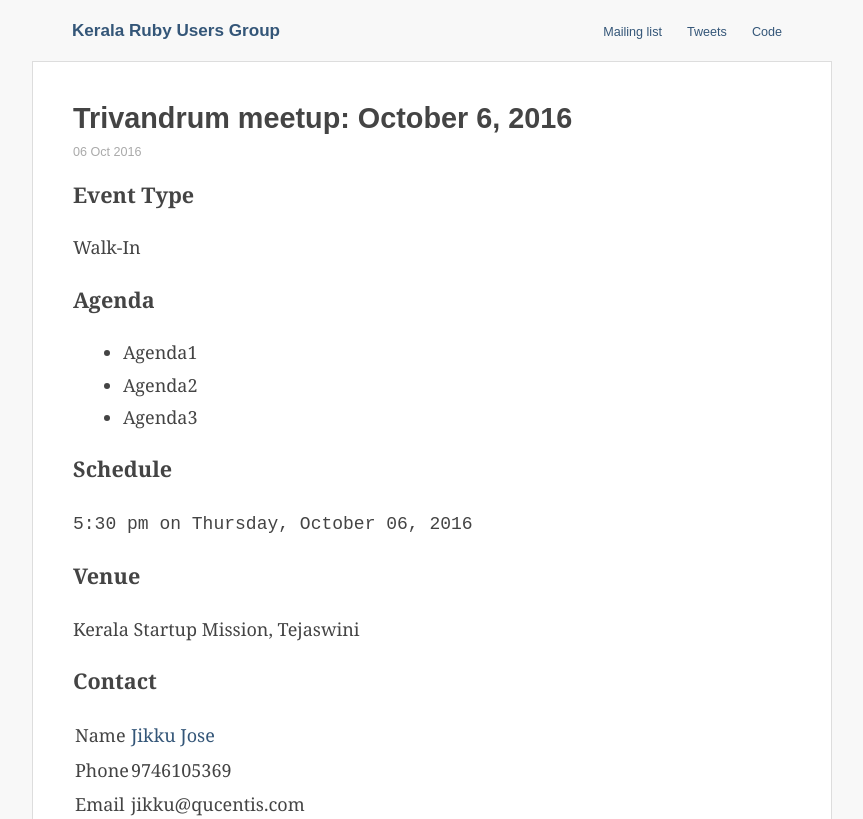
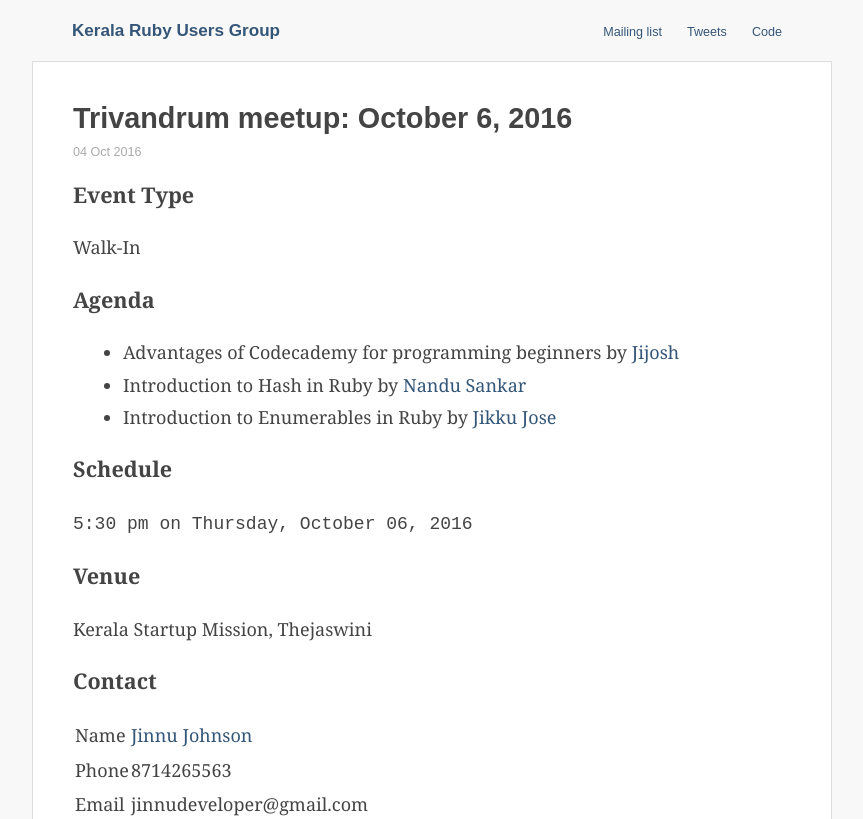
Before and after one commit to krug/krug.github.io, a Jekyll site: the page built from _posts/2016-10-04-trivandrum-october.md, in a window 1280 px wide, cut to the strip 0-819 px from the top of the page. Shown: the whole strip, without its empty margins (208-1071 px from the left). Built offline with Jekyll 4.4.1, drawn with Linux system fonts in a browser that asks for light colours.

Commit message:
Add Trivandrum Meetup

```diff
--- a/_posts/2016-10-06-trivandrum-october.md
+++ b/_posts/2016-10-04-trivandrum-october.md
@@ -11,9 +11,9 @@ Walk-In
 ### Agenda
 
 
-* Agenda1
-* Agenda2
-* Agenda3
+* Advantages of Codecademy for programming beginners by [Jijosh](https://github.com/jijosh)
+* Introduction to Hash in Ruby by [Nandu Sankar](https://github.com/nandusankar)
+* Introduction to Enumerables in Ruby by [Jikku Jose](https://github.com/JikkuJose)
 
 ### Schedule
 
@@ -21,13 +21,13 @@ Walk-In
 
 ### Venue
 
-Kerala Startup Mission, Tejaswini
+Kerala Startup Mission, Thejaswini
 
 ### Contact
 
 ---   | ---
-Name  | [Jikku Jose](http://jikkujose.in)
-Phone | 9746105369
-Email | jikku@qucentis.com
+Name  | [Jinnu Johnson](https://github.com/jinnujohnson)
+Phone | 8714265563
+Email | jinnudeveloper@gmail.com
 
 <iframe src="https://www.google.com/maps/embed?pb=!1m18!1m12!1m3!1d52533.14163755672!2d76.85221311402884!3d8.561406849523028!2m3!1f0!2f0!3f0!3m2!1i1024!2i768!4f13.1!3m3!1m2!1s0x3b05befa945e2447%3A0x9622564b6e405dce!2sKerala+Startup+Mission!5e0!3m2!1sen!2s!4v1451630859117" width="600" height="450" frameborder="0" style="border:0" allowfullscreen></iframe>
```
